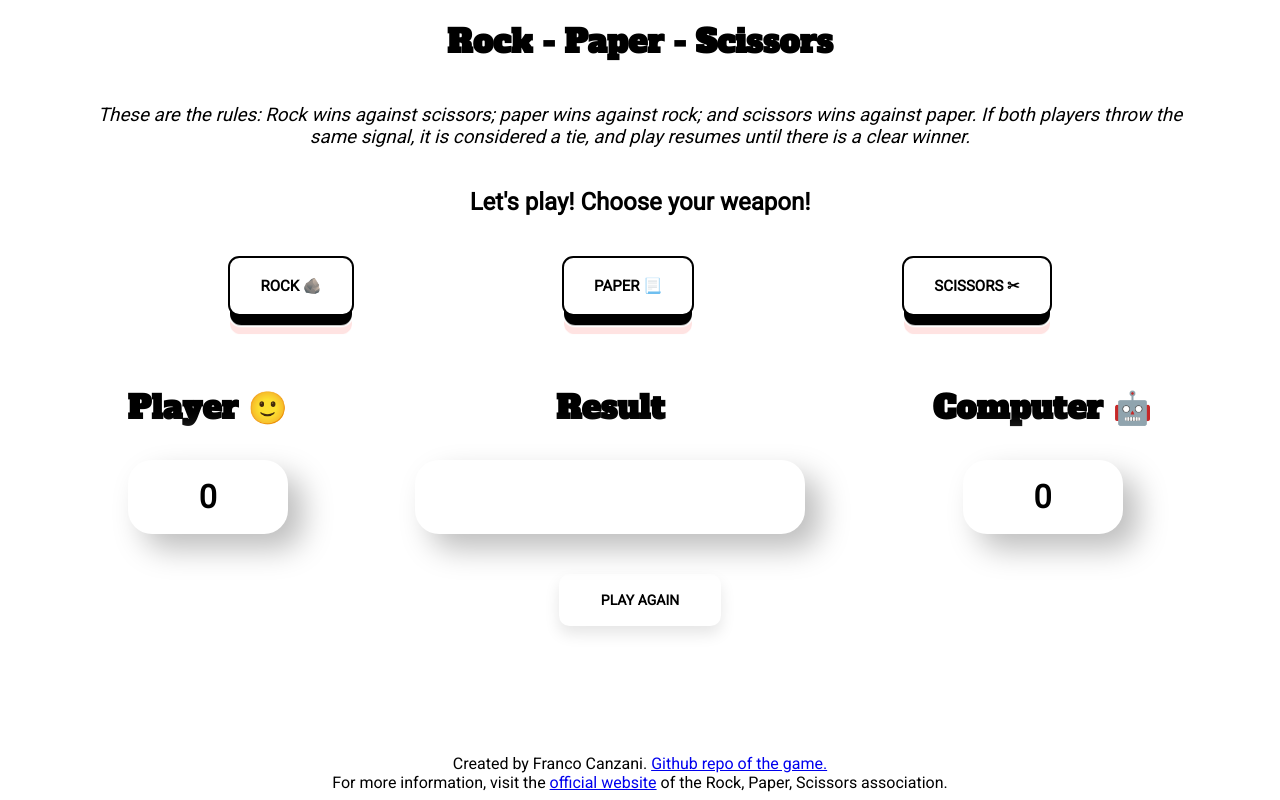
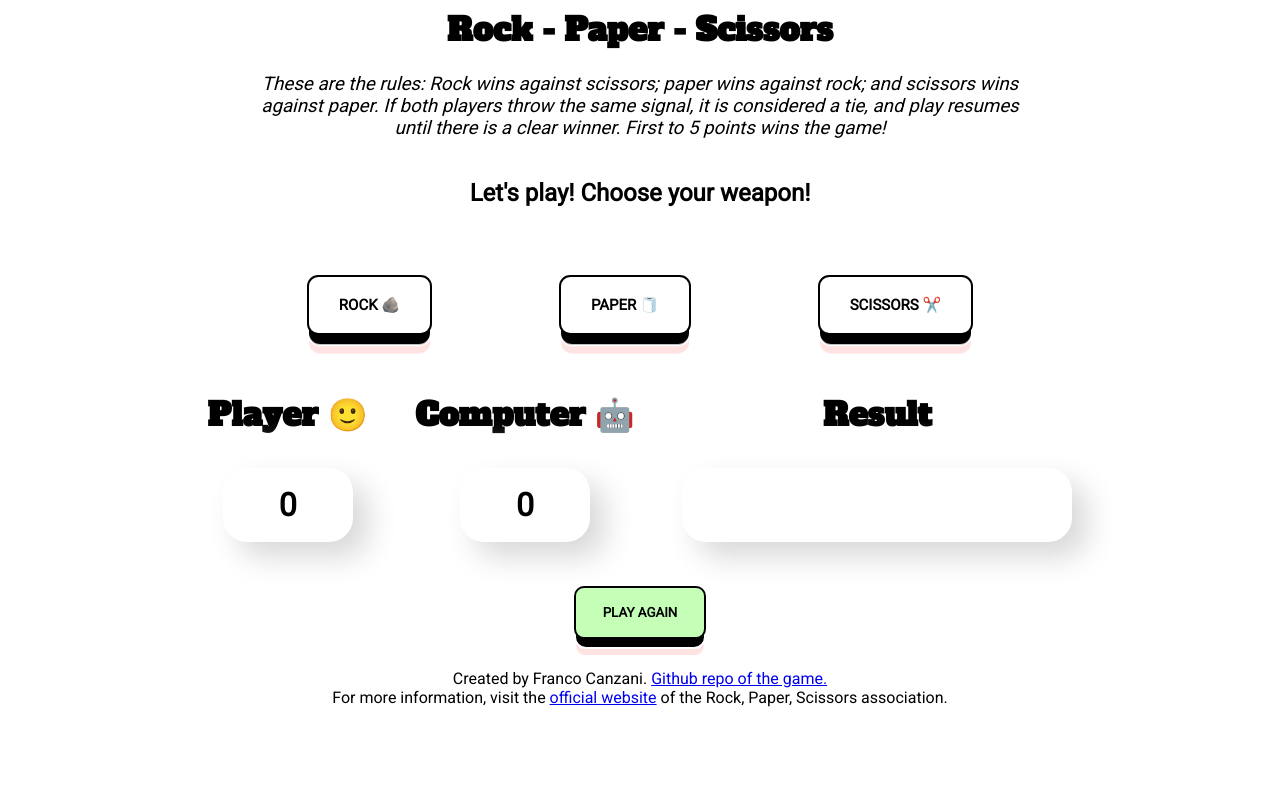
Before and after one commit to FrancoCanzani/rock_paper_scissors, a plain HTML site: page index.html in a window 1280 px wide. Drawn offline with Linux system fonts and the light colour scheme; a web font is replaced by a local one.

Commit message:
switched words for emojis and changed the lay out

```diff
--- a/file.js
+++ b/file.js
@@ -15,17 +15,22 @@ let computerScore = 0;
 player.innerText = userScore;
 computer.innerText = computerScore;
 
+// Function that disables the buttons when one player gets to 5 points
 function disableButtons() {
   buttons.forEach(elem => {
       elem.disabled = true
   })
 }
 
+let result_rock = '🪨';
+let result_paper = '🧻';
+let result_scissors = '✂️'
+
 // Main game function
 
 function game() {
 
-  let values = ["rock", "paper", "scissors"]; /* The possibilities the computer can choose */
+  let values = [result_rock, result_paper, result_scissors]; /* The possibilities the computer can choose */
   let index = Math.floor(Math.random() * values.length); /* I use the random built in function to randomly pick a value from the array */
 
   function getComputerChoice() { /* Function for the computer choice */
@@ -38,17 +43,17 @@ function game() {
   function roundOfGame(userChoice, computerChoice) {
 
     if (userChoice === computerChoice) {
-      scanner.innerText = "It is a tie!"
-    } else if ((userChoice === "rock" && computerChoice === "scissors") || (userChoice === "paper" && computerChoice == "rock") || (userChoice === "scissors" && computerChoice === "paper")) {
+      scanner.innerText = `${userChoice} = ${computerChoice}`
+    } else if ((userChoice === result_rock && computerChoice === result_scissors) || (userChoice === result_paper && computerChoice == result_rock) || (userChoice === result_scissors && computerChoice === result_paper)) {
       player.innerText = userScore+=1;
-      scanner.innerText = "You win the round!"
+      scanner.innerText = `${userChoice} > ${computerChoice}`
       if (userScore == 5) {
         disableButtons()
         scanner.innerText = "You win the game 🥳!"
       }
     } else {
     computer.innerText = computerScore+=1;
-    scanner.innerText = "You lose the round!"
+    scanner.innerText = `${userChoice} < ${computerChoice}`
     if (computerScore == 5) {
       disableButtons()
       scanner.innerText = "You lose the game 🤦‍♂️!"
@@ -63,15 +68,15 @@ function game() {
 
 
 rock.addEventListener("click", function(){
-  return(userChoice = 'rock', game())
+  return(userChoice = result_rock, game())
 });
 
 paper.addEventListener("click", function(){
-  return(userChoice = 'paper', game());
+  return(userChoice = result_paper, game());
 });
 
 scissors.addEventListener("click", function(){
-  return(userChoice = 'scissors', game());
+  return(userChoice = result_scissors, game());
 });
 
 // Reset button to reload the page once the game is over
--- a/index.html
+++ b/index.html
@@ -18,15 +18,18 @@
 </head>
 
 <body>
+
+  <div class="content-wrapper">
+
   <h1>Rock - Paper - Scissors</h1>
-  <h3 class="rules">These are the rules: Rock wins against scissors; paper wins against rock; and scissors wins against paper. If both players throw the same signal, it is considered a tie, and play resumes until there is a clear winner.</h3>
+  <h3 class="rules">These are the rules: Rock wins against scissors; paper wins against rock; and scissors wins against paper. If both players throw the same signal, it is considered a tie, and play resumes until there is a clear winner. First to 5 points wins the game!</h3>
 
   <h2>Let's play! Choose your weapon!</h2>
 
   <div class="buttons">
-    <div><button class="button rock">Rock &#129704</button></div>
-    <div><button class="button paper">Paper &#128195</button></div>
-    <div><button class="button scissors">Scissors &#9986</button></div>
+    <div><button class="button rock">Rock 🪨</button></div>
+    <div><button class="button paper">Paper 🧻</button></div>
+    <div><button class="button scissors">Scissors ✂️</button></div>
   </div>
 
   <div class="scoreboard">
@@ -34,19 +37,23 @@
       <h1>Player 🙂</h1>
       <div class="player">0</div>
     </div>
+    <div class="computerScore">
+      <h1>Computer 🤖</h1>
+      <div class="computer">0</div>
+    </div>
     <div class="console">
       <h1>Result</h1>
       <div class="scanner"></div>
     </div>
-    <div class="computerScore">
-      <h1>Computer &#x1f916</h1>
-      <div class="computer">0</div>
-    </div>
   </div>
 
+<div class="play_again_button">
   <button class="playAgain">PLAY AGAIN</button>
+</div>
 
   <footer>Created by Franco Canzani. <a href="https://github.com/FrancoCanzani/rock_paper_scissors" target="_blank">Github repo of the game.</a> <br>For more information, visit the <a href="https://wrpsa.com/" target="_blank">official website</a> of the Rock, Paper, Scissors association.</footer>
+
+</div>
 
   <script src="file.js"></script>
 
--- a/style.css
+++ b/style.css
@@ -1,13 +1,17 @@
 * {
-    padding: 0;
-    margin: 0;
+    margin-top: 4px;
     font-family: 'Roboto', sans-serif;
 }
+
+.content-wrapper {
+    margin-right: auto;
+    margin-left: auto;
+    max-width: 960px;
+  }
 
 h1 {
     text-align: center;
     font-weight: bolder;
-    padding: 20px;
     font-family: 'Alfa Slab One', cursive;
 }
 
@@ -38,7 +42,6 @@ h2 {
 .scoreboard {
     display: flex;
     justify-content: space-evenly;
-    align-items: center;
     margin-top: 30px;
     margin-bottom: 40px;
 }
@@ -52,7 +55,7 @@ h2 {
     margin-top: 10px;
     padding: 30px;
     border-radius: 0.75em;
-    box-shadow: 15px 15px 30px #bebebe,
+    box-shadow: 15px 15px 30px #d8d8d8,
                 -15px -15px 30px #ffffff;
 }
 
@@ -63,7 +66,7 @@ div .computerScore, .playerScore, .console {
 }
 
 div.player, .computer {
-    width: 100px;
+    width: 70px;
     height: 14px;
 }
 
@@ -77,7 +80,6 @@ div.player, .computer {
     display: inline-block;
     cursor: pointer;
     outline: none;
-    border: 0;
     vertical-align: middle;
     text-decoration: none;
     font-family: inherit;
@@ -143,38 +145,68 @@ div.player, .computer {
    }
 
 footer {
-    position: absolute;
+    position: relative;
     bottom: 0;
     width: 100%;
     height: 1rem;
     text-align: center;
-    margin-bottom: 30px;
+    margin-top: 30px;
   }
 
+.play_again_button {
+    display: flex;
+    justify-content: center;
+    align-items: center;
+}
 
 .playAgain {
-    display: block;
-    margin: 0 auto;
-    padding: 1.3em 3em;
-    font-size: 14px;
-    font-weight: bolder;
-    color: #000;
-    background-color: #fff;
-    border: none;
+    font-weight: 600;
+    cursor: pointer;
+    color: #000000;
+    text-transform: uppercase;
+    padding: 1.25em 2em;
+    background: #c5ffb7;
+    border: 2px solid #000000;
     border-radius: 0.75em;
-    box-shadow: 0px 8px 15px rgba(0, 0, 0, 0.1);
-    transition: all 0.3s ease 0s;
-    cursor: pointer;
-    outline: none;
-  }
+    -webkit-transform-style: preserve-3d;
+    transform-style: preserve-3d;
+    -webkit-transition: background 150ms cubic-bezier(0, 0, 0.58, 1), -webkit-transform 150ms cubic-bezier(0, 0, 0.58, 1);
+    transition: transform 150ms cubic-bezier(0, 0, 0.58, 1), background 150ms cubic-bezier(0, 0, 0.58, 1), -webkit-transform 150ms cubic-bezier(0, 0, 0.58, 1);
+   }
+
+.playAgain:before {
+    position: absolute;
+    content: '';
+    width: 100%;
+    height: 100%;
+    top: 0;
+    left: 0;
+    right: 0;
+    bottom: 0;
+    background: #000000;
+    border-radius: inherit;
+    -webkit-box-shadow: 0 0 0 2px #ffffff, 0 0.625em 0 0 #ffe3e2;
+    box-shadow: 0 0 0 2px #ffffff, 0 0.625em 0 0 #ffe3e2;
+    -webkit-transform: translate3d(0, 0.75em, -1em);
+    transform: translate3d(0, 0.75em, -1em);
+    transition: transform 150ms cubic-bezier(0, 0, 0.58, 1), box-shadow 150ms cubic-bezier(0, 0, 0.58, 1), -webkit-transform 150ms cubic-bezier(0, 0, 0.58, 1), -webkit-box-shadow 150ms cubic-bezier(0, 0, 0.58, 1);
+   }
 
 .playAgain:hover {
-    background-color: #23c483;
-    box-shadow: 0px 15px 20px rgba(46, 229, 157, 0.4);
-    color: #fff;
-    transform: translateY(-7px);
-  }
+        background: #b1ff9e;
+        -webkit-transform: translate(0, 0.25em);
+        transform: translate(0, 0.25em);
+    }
 
 .playAgain:active {
-    transform: translateY(-1px);
-  }
+        background: #98ff7e;
+        -webkit-transform: translate(0em, 0.75em);
+        transform: translate(0em, 0.75em);
+    }
+
+.playAgain:active::before {
+    -webkit-box-shadow: 0 0 0 2px #ff006a, 0 0 #ff006a;
+    box-shadow: 0 0 0 2px #ff006a, 0 0 #ff006a;
+    -webkit-transform: translate3d(0, 0, -1em);
+    transform: translate3d(0, 0, -1em);
+   }
```
